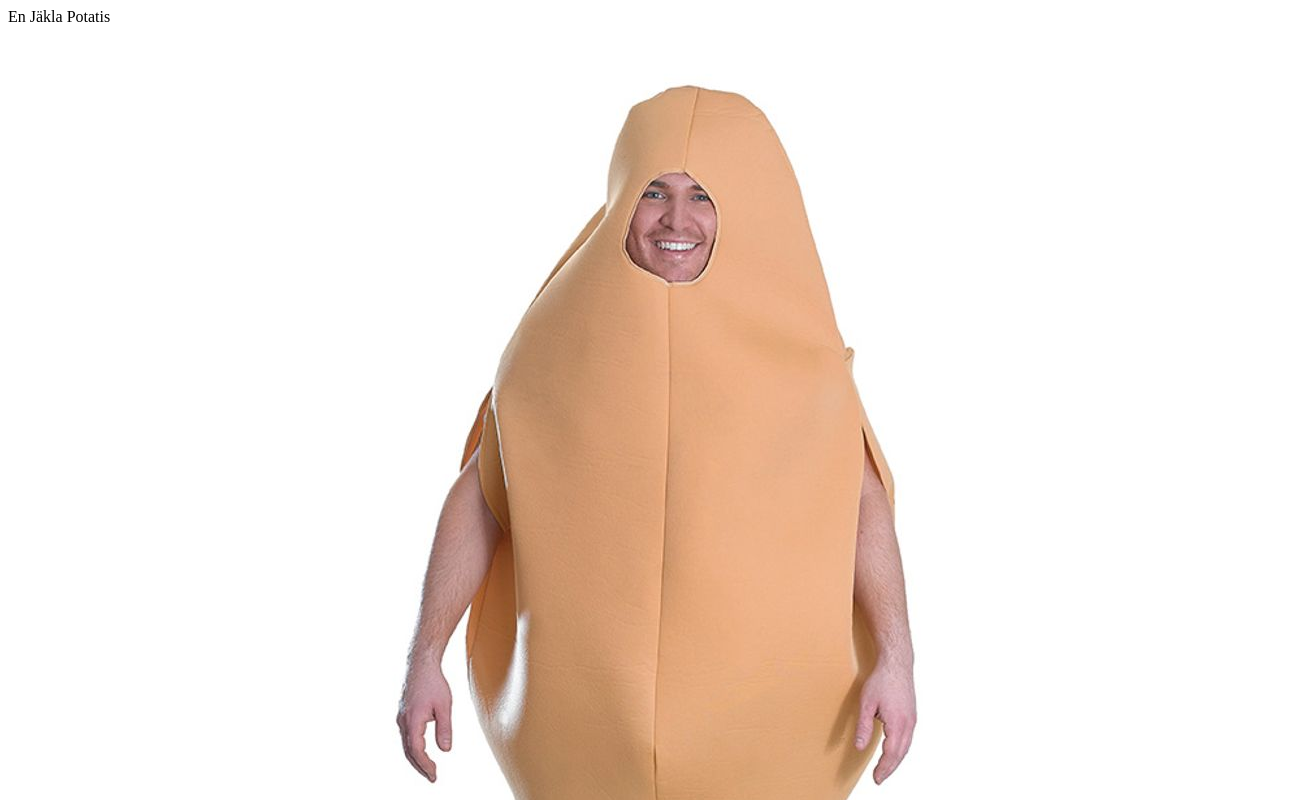
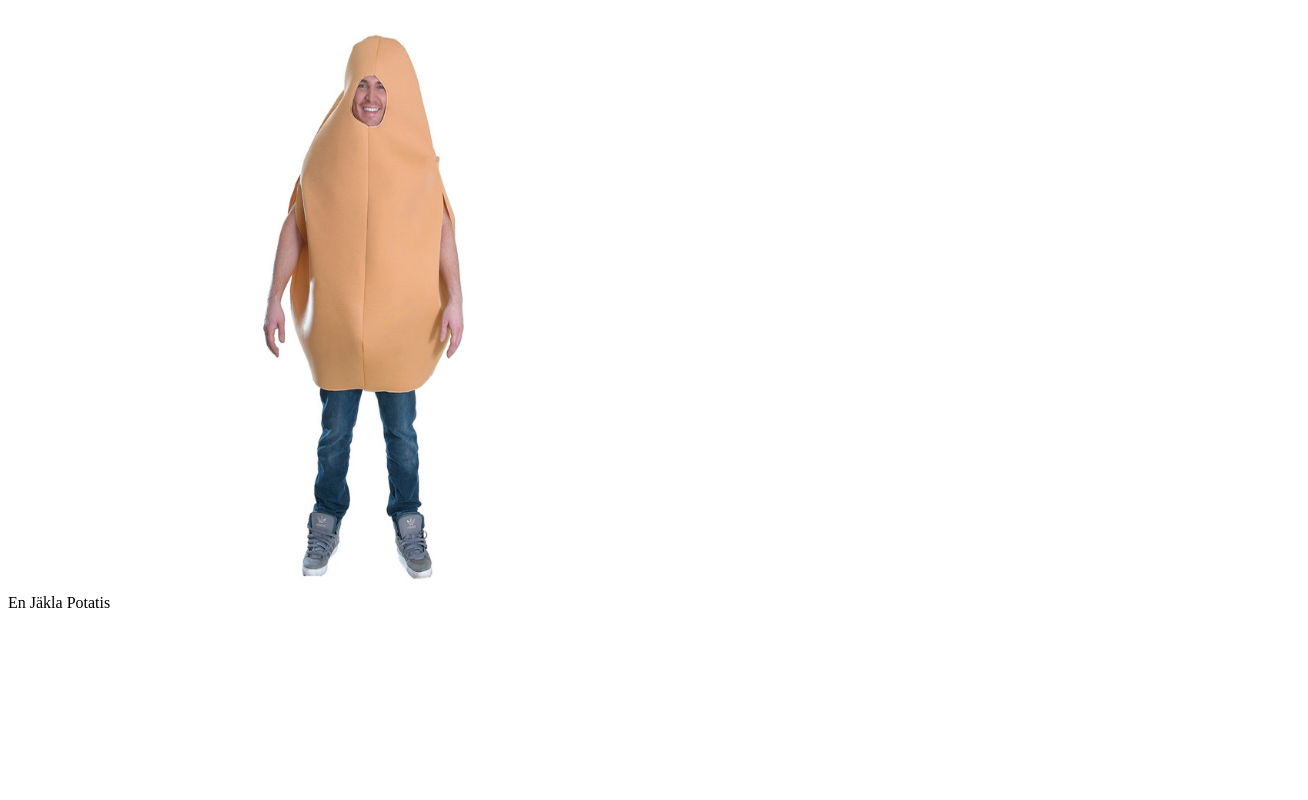
Before and after one commit to EnJaklaPotatis/En-Jakla-Potatis, a plain HTML site: page index.html in a window 1280 px wide. Shown: the top 800 px of the page, 1308 px wide, since content can reach past the window. Drawn offline with Linux system fonts and the light colour scheme.

Commit message:
Update index.html

```diff
--- a/index.html
+++ b/index.html
@@ -1,2 +1,2 @@
 En Jäkla Potatis
-<img src="potatis-maskeraddrakt-2.jpg">
+<img src="potatis-maskeraddrakt-2.jpg" width="500" height="600">
```
